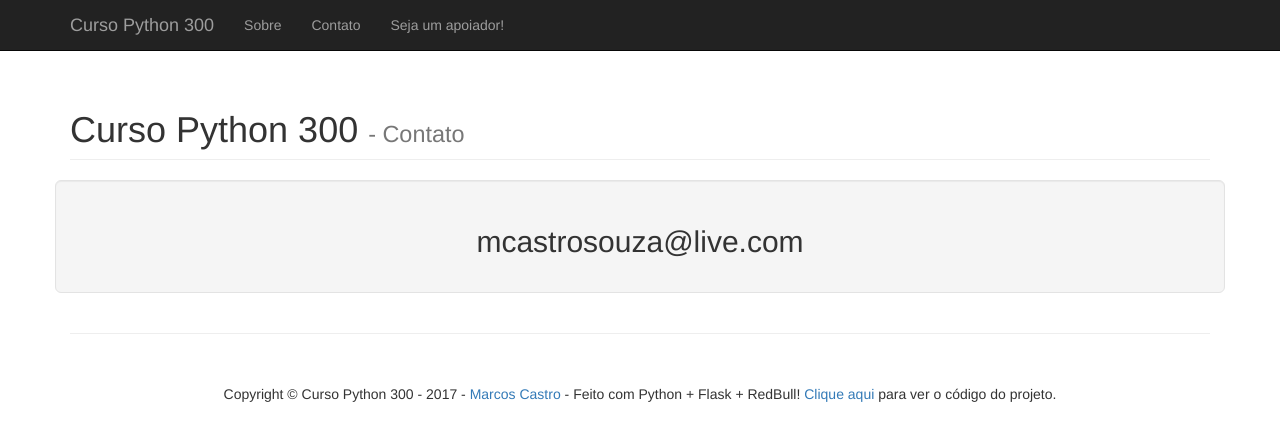
After one commit to marcoscastro/cursopython300, a Flask app: page /contato in a window 1280 px wide. The commit adds this page. Shown: the top 441 px of the page. Run offline with Flask 2, Linux system fonts and the light colour scheme; some libraries are stand-ins or nearby versions.

Commit message:
adicionada pagina de contato

```diff
--- a/app/controllers/default.py
+++ b/app/controllers/default.py
@@ -11,3 +11,7 @@ def index():
 @app.route('/sobre')
 def sobre():
     return render_template('sobre.html')
+
+@app.route('/contato')
+def contato():
+    return render_template('contato.html')
--- a/app/templates/base.html
+++ b/app/templates/base.html
@@ -48,7 +48,7 @@
                         <a href="/sobre">Sobre</a>
                     </li>
                     <li>
-                        <a href="#">Contato</a>
+                        <a href="/contato">Contato</a>
                     </li>
                     <li>
                         <a href="#">Seja um apoiador!</a>
--- /dev/null
+++ b/app/templates/contato.html
@@ -0,0 +1,21 @@
+{% extends "base.html" %}
+
+{% block title %}Contato{% endblock %}
+
+{% block content %}
+  <!-- Page Heading -->
+  <div class="row">
+    <div class="col-lg-12">
+        <h1 class="page-header">Curso Python 300
+                    <small> - Contato</small>
+                </h1>
+    </div>
+  </div>
+  <!-- /.row -->
+
+  <div class="row text-center">
+    <div class="well well-lg">
+      <h2>mcastrosouza@live.com</h2>
+    </div>
+  </div>
+{% endblock %}
```
